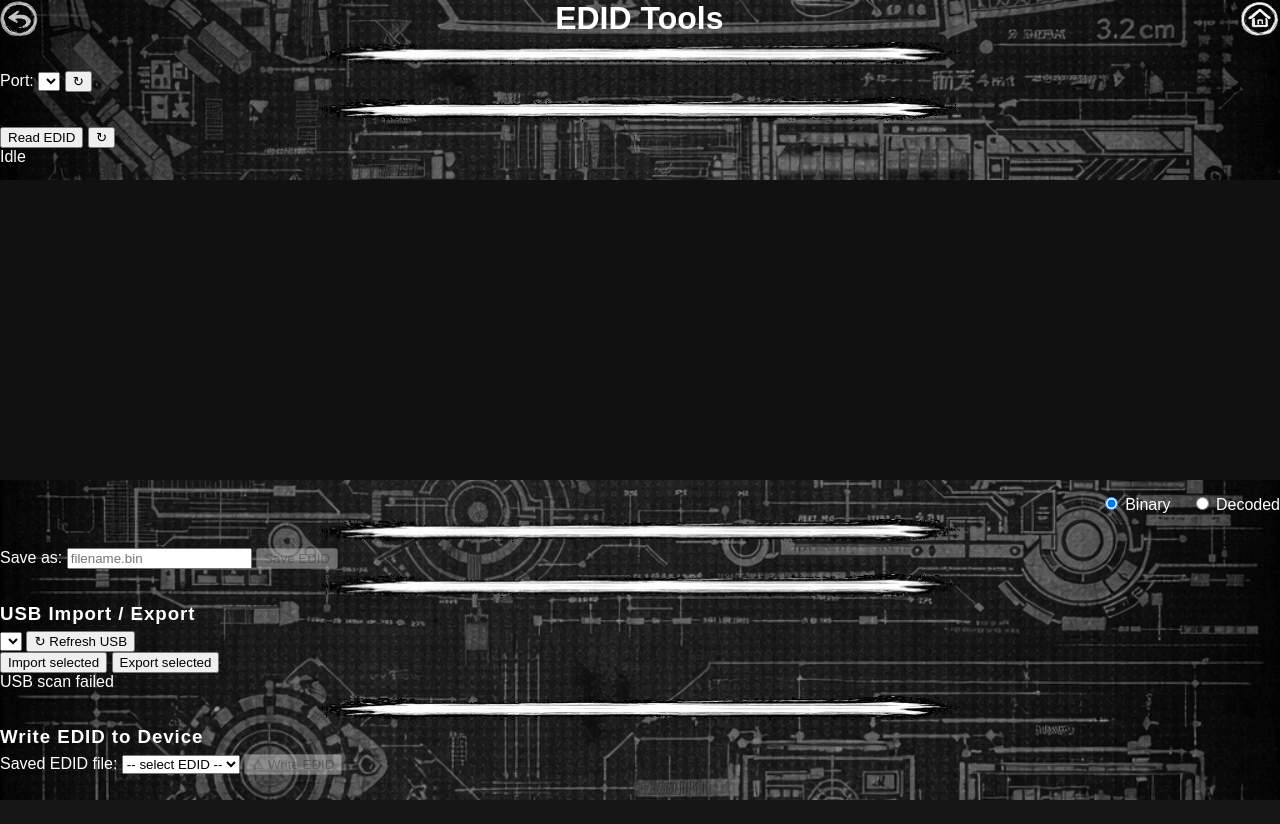
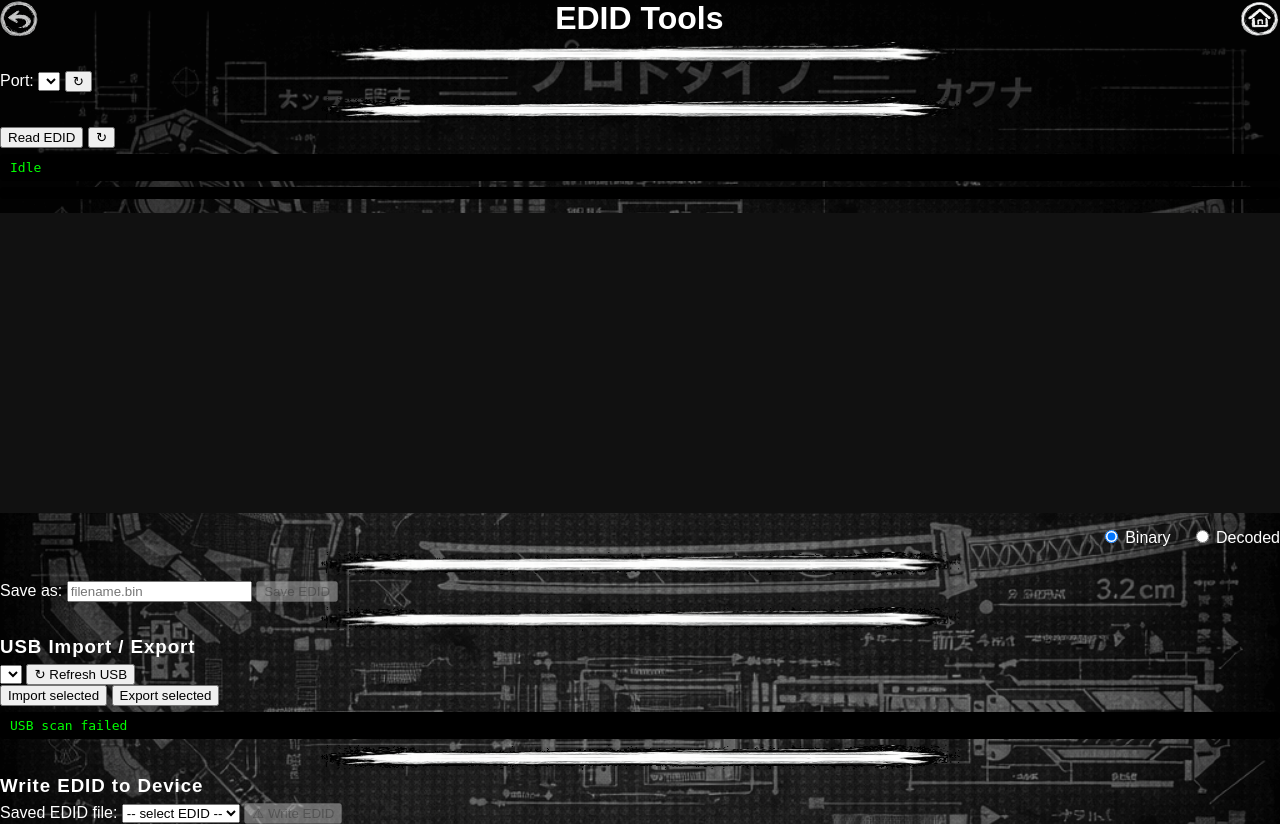
Before and after one commit to padge81/AmuseTechTools, a Flask app: page /edid in a window 1280 px wide. Before the commit the page ends 800 px from the top, so only its background shows below. Run offline with Flask 3, Linux system fonts and the light colour scheme; data that the repository does not hold is empty.

Commit message:
Update kiosk.css

```diff
--- a/frontend/static/css/kiosk.css
+++ b/frontend/static/css/kiosk.css
@@ -33,6 +33,16 @@ h3 {
     overflow-y: auto;
     font-family: monospace;
     font-size: 14px;
+}
+.status,
+.match {
+    background: #000;
+    color: #0f0;
+    font-family: monospace;
+    padding: 6px 10px;
+    margin: 6px 0;
+    border-radius: 4px;
+    font-size: 13px;
 }
 
 /* Logo */
```
